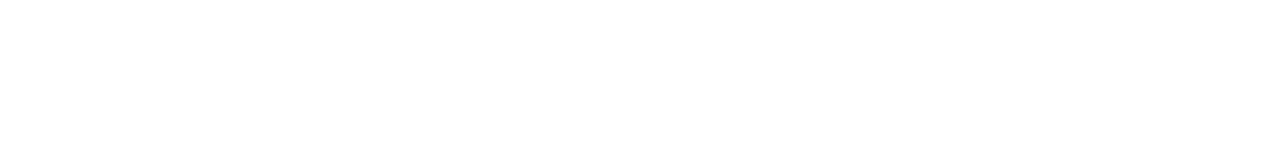
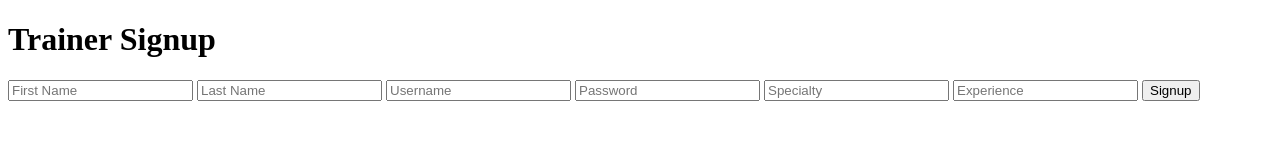
Before and after one commit to HumoX-ai/416-fullstack, a plain HTML site: page frontend/trainer-signup/trainer-signup.html in a window 1280 px wide. Drawn offline with Linux system fonts and the light colour scheme.

Commit message:
trainer sign up qilishi uchun kerakli inputlar

```diff
--- a/frontend/trainer-signup/trainer-signup.html
+++ b/frontend/trainer-signup/trainer-signup.html
@@ -6,6 +6,15 @@
     <title>Trainer Signup</title>
 </head>
 <body>
-
+    <h1>Trainer Signup</h1>
+    <form id="trainer-signup">
+        <input type="text" id="first_name" placeholder="First Name" required>
+        <input type="text" id="last_name" placeholder="Last Name" required>
+        <input type="text" id="username" placeholder="Username" required>
+        <input type="password" id="password" placeholder="Password" required>
+        <input type="text" id="specialty" placeholder="Specialty" required>
+        <input type="number" id="experience" placeholder="Experience" required>
+        <button type="submit">Signup</button>
+    </form>
 </body>
 </html>
```
